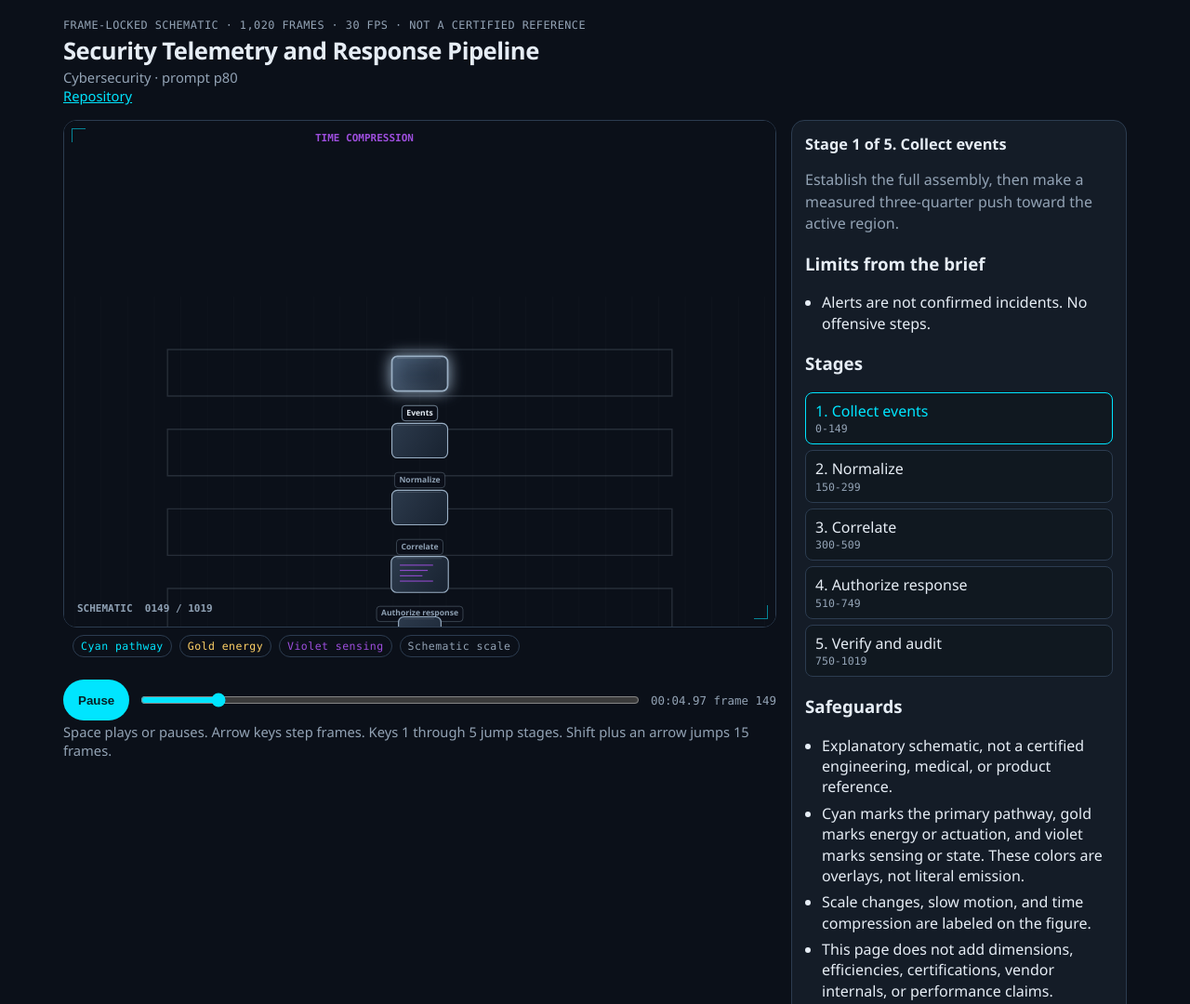
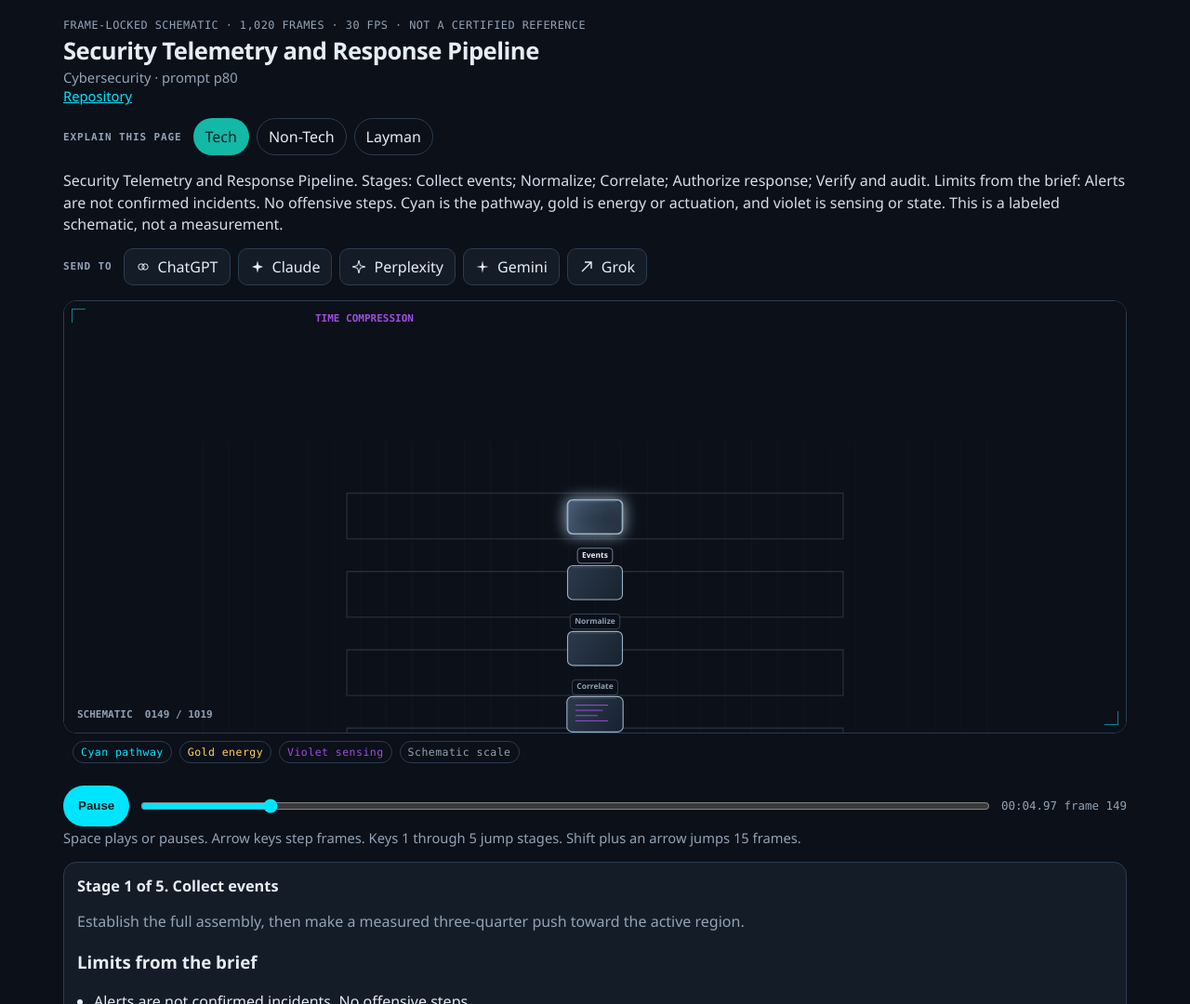
Before and after one commit to mizcausevic-dev/security-telemetry-and-response-pipeline-explainer, a plain HTML site: page index.html in a window 1280 px wide. Shown: the top 1080 px of the page at 93% size. Drawn offline with Linux system fonts and the light colour scheme.

Commit message:
Stack the plate, stage notes, and top send and explain controls.

```diff
--- a/index.html
+++ b/index.html
@@ -16,22 +16,23 @@
 .kicker, .cat { color:var(--dim); margin:0; font-size:.92rem; }
 .cat a, footer a { color: var(--path); }
 .kicker { font-family: ui-monospace, SFMono-Regular, Menlo, monospace; letter-spacing:.04em; text-transform:uppercase; font-size:.74rem; }
-.layout { display:grid; grid-template-columns: minmax(0, 1.7fr) minmax(260px, .8fr); gap:16px; margin-top:16px; }
+.layout { display:block; margin-top:16px; }
+.tools { margin:14px 0 8px; }
 .plate-frame { position:relative; background:#070b12; border:1px solid var(--line); border-radius:14px; overflow:hidden; }
 .plate-frame:before, .plate-frame:after { content:""; position:absolute; width:14px; height:14px; border:1px solid rgba(0,229,255,.55); z-index:2; pointer-events:none; }
 .plate-frame:before { top:8px; left:8px; border-right:0; border-bottom:0; }
 .plate-frame:after { right:8px; bottom:8px; border-left:0; border-top:0; }
-canvas { display:block; width:100%; height:min(68vh, 640px); background:#0B1019; }
+canvas { display:block; width:100%; height:min(58vh, 560px); background:#0B1019; }
 .legend { display:flex; flex-wrap:wrap; gap:8px; padding:8px 10px 10px; }
 .legend span { font-family: ui-monospace, SFMono-Regular, Menlo, monospace; font-size:.72rem; letter-spacing:.04em; border:1px solid var(--line); border-radius:999px; padding:4px 8px; color:var(--dim); }
 .legend .path { color:var(--path); } .legend .energy { color:var(--energy); } .legend .sense { color:var(--sense); }
-aside { background:var(--panel); border:1px solid var(--line); border-radius:14px; padding:14px 14px 16px; }
+aside { background:var(--panel); border:1px solid var(--line); border-radius:14px; padding:14px 14px 16px; margin-top:16px; }
 aside h2 { font-size:1.02rem; margin:0 0 8px; }
 aside p { color:var(--dim); line-height:1.45; }
 ol, ul { margin:8px 0 0; padding-left:18px; }
 li { margin:6px 0; line-height:1.4; }
-.stages { list-style:none; padding:0; margin:12px 0 0; }
-.stages button { width:100%; text-align:left; background:#101820; color:var(--bone); border:1px solid var(--line); border-radius:8px; padding:8px 10px; cursor:pointer; font:inherit; }
+.stages { list-style:none; padding:0; margin:12px 0 0; display:grid; grid-template-columns:repeat(5, minmax(0, 1fr)); gap:8px; }
+.stages button { width:100%; height:100%; text-align:left; background:#101820; color:var(--bone); border:1px solid var(--line); border-radius:8px; padding:8px 10px; cursor:pointer; font:inherit; }
 .stages button[aria-current="step"] { border-color:var(--path); color:var(--path); }
 .stages span { display:block; color:var(--dim); font-family: ui-monospace, SFMono-Regular, Menlo, monospace; font-size:.72rem; }
 button:focus-visible, input:focus-visible { outline:2px solid var(--path); outline-offset:2px; }
@@ -52,7 +53,7 @@
 .send-btn svg, .level-btn svg { display:block; }
 #explain-text { flex-basis:100%; margin:8px 0 0; line-height:1.45; color:#d5deea; }
 
-@media (max-width: 860px) { .layout { grid-template-columns: 1fr; } canvas { height:70vw; min-height:280px; } }
+@media (max-width: 860px) { canvas { height:70vw; min-height:280px; } .stages { grid-template-columns:1fr; } }
 @media (prefers-reduced-motion: reduce) { * { scroll-behavior:auto; } }
 </style>
 </head>
@@ -63,9 +64,25 @@
 <h1>Security Telemetry and Response Pipeline</h1>
 <p class="cat">Cybersecurity · prompt p80</p>
 <p class="cat"><a href="https://github.com/mizcausevic-dev/security-telemetry-and-response-pipeline-explainer">Repository</a></p>
+<div class="tools">
+<div class="explain-row">
+<span class="share-label">Explain this page</span>
+<button class="level-btn" type="button" data-level="tech" aria-pressed="true">Tech</button>
+<button class="level-btn" type="button" data-level="nontech" aria-pressed="false">Non-Tech</button>
+<button class="level-btn" type="button" data-level="layman" aria-pressed="false">Layman</button>
+<p id="explain-text"></p>
+</div>
+<div class="send-row">
+<span class="share-label">Send to</span>
+<a class="send-btn" data-send="chatgpt" href="https://chatgpt.com/" target="_blank" rel="noopener noreferrer"><svg viewBox="0 0 16 16" width="16" height="16" aria-hidden="true"><circle cx="6" cy="8" r="3.2" fill="none" stroke="currentColor"/><circle cx="10" cy="8" r="3.2" fill="none" stroke="currentColor"/></svg>ChatGPT</a>
+<a class="send-btn" data-send="claude" href="https://claude.ai/new" target="_blank" rel="noopener noreferrer"><svg viewBox="0 0 16 16" width="16" height="16" aria-hidden="true"><path d="M8 1.5 9.2 6.2 14 8 9.2 9.8 8 14.5 6.8 9.8 2 8l4.8-1.8Z" fill="currentColor"/></svg>Claude</a>
+<a class="send-btn" data-send="perplexity" href="https://www.perplexity.ai/" target="_blank" rel="noopener noreferrer"><svg viewBox="0 0 16 16" width="16" height="16" aria-hidden="true"><path d="M8 1.2 9.4 6.6 14.8 8 9.4 9.4 8 14.8 6.6 9.4 1.2 8 6.6 6.6Z" fill="none" stroke="currentColor"/></svg>Perplexity</a>
+<a class="send-btn" data-send="gemini" href="https://gemini.google.com/app" target="_blank" rel="noopener noreferrer"><svg viewBox="0 0 16 16" width="16" height="16" aria-hidden="true"><path d="M8 1.2 9.1 6.9 14.8 8 9.1 9.1 8 14.8 6.9 9.1 1.2 8 6.9 6.9Z" fill="currentColor"/></svg>Gemini</a>
+<a class="send-btn" data-send="grok" href="https://grok.com/" target="_blank" rel="noopener noreferrer"><svg viewBox="0 0 16 16" width="16" height="16" aria-hidden="true"><path d="M3 13 13 3M6 3h7v7" fill="none" stroke="currentColor" stroke-width="1.4"/></svg>Grok</a>
+</div>
+</div>
 </header>
 <div class="layout">
-<div>
 <div class="plate-frame">
 <canvas id="plate" aria-label="Schematic of Security Telemetry and Response Pipeline. The text beside the figure states each stage and the limits."></canvas>
 </div>
@@ -81,7 +98,6 @@
 <span id="readout">00:00.00 frame 0</span>
 </div>
 <p class="cat">Space plays or pauses. Arrow keys step frames. Keys 1 through 5 jump stages. Shift plus an arrow jumps 15 frames.</p>
-</div>
 <aside>
 <h2 id="stage-title">Stage 1 of 5</h2>
 <p id="stage-detail"></p>
@@ -89,8 +105,6 @@
 <ul><li>Alerts are not confirmed incidents. No offensive steps.</li></ul>
 <h3>Stages</h3>
 <ol class="stages"><li><button type="button" data-stage="0">1. Collect events <span>0-149</span></button></li><li><button type="button" data-stage="1">2. Normalize <span>150-299</span></button></li><li><button type="button" data-stage="2">3. Correlate <span>300-509</span></button></li><li><button type="button" data-stage="3">4. Authorize response <span>510-749</span></button></li><li><button type="button" data-stage="4">5. Verify and audit <span>750-1019</span></button></li></ol>
-<h3>Safeguards</h3>
-<ul><li>Explanatory schematic, not a certified engineering, medical, or product reference.</li><li>Cyan marks the primary pathway, gold marks energy or actuation, and violet marks sensing or state. These colors are overlays, not literal emission.</li><li>Scale changes, slow motion, and time compression are labeled on the figure.</li><li>This page does not add dimensions, efficiencies, certifications, vendor internals, or performance claims.</li><li>Verify the subject before any publication, purchase, safety, or clinical use.</li><li>Defensive architecture schematic. Not an attack procedure, configuration recipe, or bypass.</li><li>The reference supports the underlying process or architecture. Camera moves, palette, cutaways, and timing are original illustrative directions, not experimentally validated observations. This brief is not a certified design, simulation result, medical recommendation, or claim about a specific commercial implementation.</li></ul>
 <p class="ref">Mechanism reference: <a href="https://pages.nist.gov/zero-trust-architecture/VolumeA/ProjectOverview.html" rel="noopener noreferrer">NIST  -  zero-trust implementation</a>. The reference supports the underlying process. Camera, palette, and timing on this page are illustrative.</p>
 </aside>
 </div>
@@ -102,21 +116,6 @@
 <a href="https://cursor.com/@mirza" target="_blank" rel="noopener noreferrer">Cursor</a>
 <a href="https://www.linkedin.com/in/mirzacausevic/" target="_blank" rel="noopener noreferrer">Mirza Causevic</a>
 </nav>
-<div class="send-row">
-<span class="share-label">Send to</span>
-<a class="send-btn" data-send="chatgpt" href="https://chatgpt.com/" target="_blank" rel="noopener noreferrer"><svg viewBox="0 0 16 16" width="16" height="16" aria-hidden="true"><circle cx="6" cy="8" r="3.2" fill="none" stroke="currentColor"/><circle cx="10" cy="8" r="3.2" fill="none" stroke="currentColor"/></svg>ChatGPT</a>
-<a class="send-btn" data-send="claude" href="https://claude.ai/new" target="_blank" rel="noopener noreferrer"><svg viewBox="0 0 16 16" width="16" height="16" aria-hidden="true"><path d="M8 1.5 9.2 6.2 14 8 9.2 9.8 8 14.5 6.8 9.8 2 8l4.8-1.8Z" fill="currentColor"/></svg>Claude</a>
-<a class="send-btn" data-send="perplexity" href="https://www.perplexity.ai/" target="_blank" rel="noopener noreferrer"><svg viewBox="0 0 16 16" width="16" height="16" aria-hidden="true"><path d="M8 1.2 9.4 6.6 14.8 8 9.4 9.4 8 14.8 6.6 9.4 1.2 8 6.6 6.6Z" fill="none" stroke="currentColor"/></svg>Perplexity</a>
-<a class="send-btn" data-send="gemini" href="https://gemini.google.com/app" target="_blank" rel="noopener noreferrer"><svg viewBox="0 0 16 16" width="16" height="16" aria-hidden="true"><path d="M8 1.2 9.1 6.9 14.8 8 9.1 9.1 8 14.8 6.9 9.1 1.2 8 6.9 6.9Z" fill="currentColor"/></svg>Gemini</a>
-<a class="send-btn" data-send="grok" href="https://grok.com/" target="_blank" rel="noopener noreferrer"><svg viewBox="0 0 16 16" width="16" height="16" aria-hidden="true"><path d="M3 13 13 3M6 3h7v7" fill="none" stroke="currentColor" stroke-width="1.4"/></svg>Grok</a>
-</div>
-<div class="explain-row">
-<span class="share-label">Explain this page</span>
-<button class="level-btn" type="button" data-level="tech" aria-pressed="true">Tech</button>
-<button class="level-btn" type="button" data-level="nontech" aria-pressed="false">Non-Tech</button>
-<button class="level-btn" type="button" data-level="layman" aria-pressed="false">Layman</button>
-<p id="explain-text"></p>
-</div>
 </footer>
 <script id="explain-data" type="application/json">{"tech": "Security Telemetry and Response Pipeline. Stages: Collect events; Normalize; Correlate; Authorize response; Verify and audit. Limits from the brief: Alerts are not confirmed incidents. No offensive steps. Cyan is the pathway, gold is energy or actuation, and violet is sensing or state. This is a labeled schematic, not a measurement.", "nontech": "This page walks through Security Telemetry and Response Pipeline in order: Collect events; Normalize; Correlate; Authorize response; Verify and audit. It shows how the parts relate. It does not add speeds, sizes, or performance claims.", "layman": "This is a moving diagram of Security Telemetry and Response Pipeline. It shows the main parts and the order they work in. It is for learning. It is not a manual and it is not a test result."}</script>
 <script>
```
